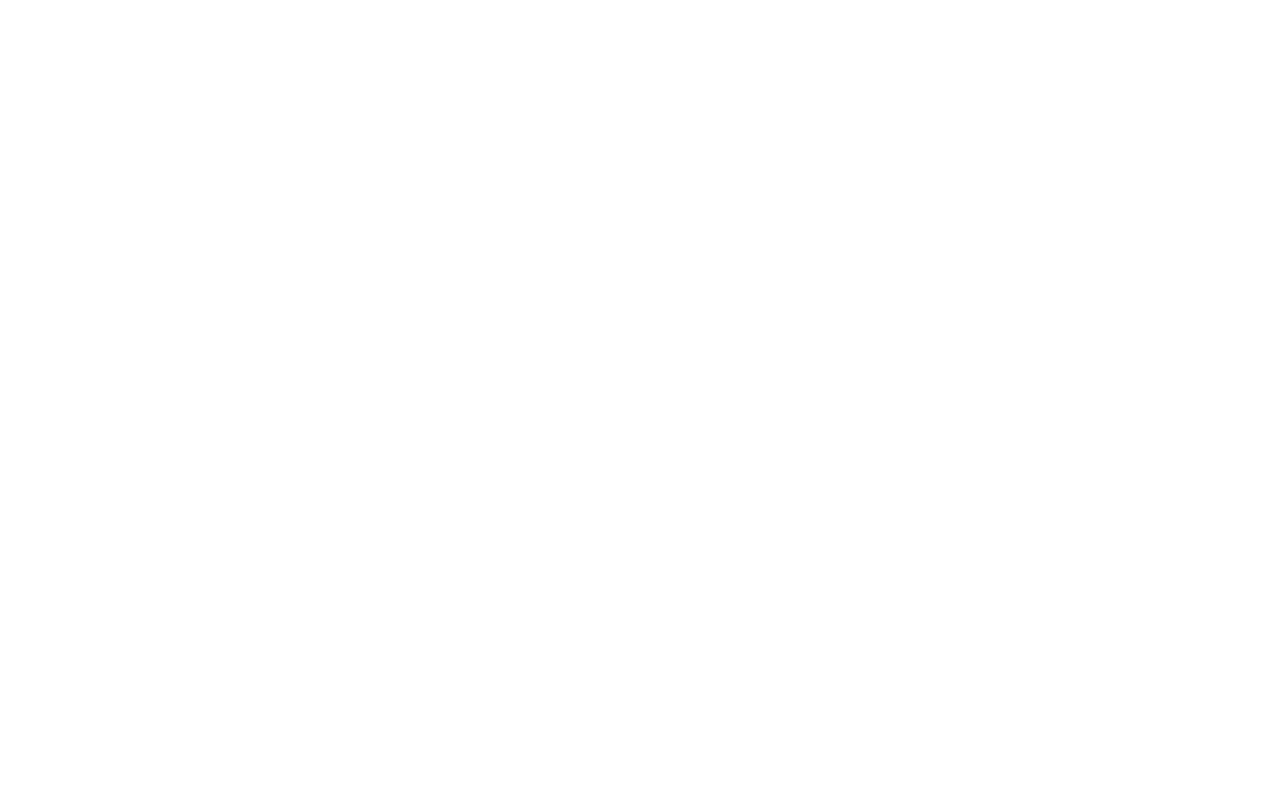
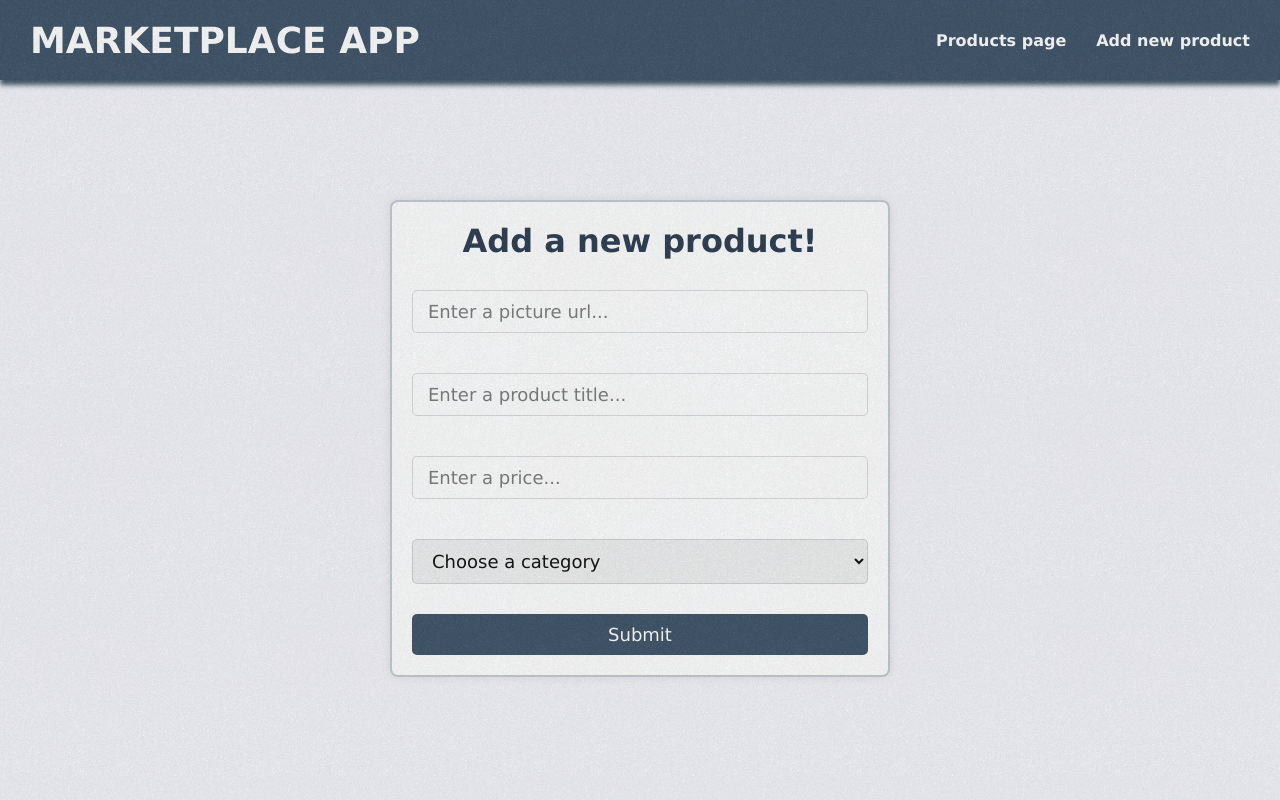
Before and after one commit to LukaZuljevic/Internship-15-WebStore, a React (Vite) app in the folder WebStore/: page /add-product in a window 1280 px wide. Before the commit this address had no page. Built offline with nearby package versions, Linux system fonts and the light colour scheme.

Commit message:
Add form to add a product

```diff
--- a/WebStore/package.json
+++ b/WebStore/package.json
@@ -12,6 +12,7 @@
   "dependencies": {
     "react": "^19.0.0",
     "react-dom": "^19.0.0",
+    "react-hot-toast": "^2.5.2",
     "react-loading-skeleton": "^3.5.0",
     "react-router-dom": "^7.2.0",
     "react-spinners": "^0.15.0"
--- a/WebStore/src/App.tsx
+++ b/WebStore/src/App.tsx
@@ -7,6 +7,8 @@
 import "./components/Filters/CategoryFilter/CategoryFilter.css";
 import "./components/Filters/SearchFilter/SearchFilter.css";
 import "./components/Filters/Filters.css";
+import "./pages/AddNewProductPage/AddNewProductPage.css";
+import "./components/Input/Input.css";
 
 function App() {
   return <AppRouter />;
--- a/WebStore/src/AppRouter.tsx
+++ b/WebStore/src/AppRouter.tsx
@@ -2,6 +2,7 @@
 import { Layout } from "./components/Layout/Layout";
 import { ProductsPage } from "./pages/ProductsPage/ProductsPage";
 import { ProductPage } from "./pages/ProductPage/ProductPage";
+import { AddNewProductPage } from "./pages/AddNewProductPage/AddNewProductPage";
 
 export const AppRouter = () => {
   return (
@@ -10,6 +11,7 @@
         <Route path="/" element={<Layout />}>
           <Route index element={<ProductsPage />} />
           <Route path="/product/:id" element={<ProductPage />} />
+          <Route path="/add-product" element={<AddNewProductPage />} />
         </Route>
       </Routes>
     </Router>
--- a/WebStore/src/api/productsApi.ts
+++ b/WebStore/src/api/productsApi.ts
@@ -1,7 +1,7 @@
 import { Product, FetchedProduct } from "../types/product.ts";
 
 export const fetchProducts = (): Promise<Product[]> => {
-  return fetch("https://fakestoreapi.com/products?limit=15")
+  return fetch("https://fakestoreapi.com/products?limit=20")
     .then((response) => response.json())
     .then((data: FetchedProduct[]) => {
       const formattedProducts: Product[] = data.map(
--- /dev/null
+++ b/WebStore/src/components/Input/Input.css
@@ -0,0 +1,19 @@
+input[name="title"],
+input[name="price"],
+input[name="image"],
+form .category-dropdown {
+  width: 100%;
+  padding: 10px 15px;
+  margin: 10px 0;
+  border: 1px solid rgba(128, 128, 128, 0.295);
+  border-radius: 5px;
+  font-size: 18px;
+  outline: none;
+}
+
+input[name="title"]:focus,
+input[name="price"]:focus,
+input[name="image"]:focus,
+form .category-dropdown:focus {
+  border-color: rgb(52, 73, 94);
+}
--- /dev/null
+++ b/WebStore/src/components/Input/Input.tsx
@@ -0,0 +1,26 @@
+type InputProps = {
+  type: string;
+  placeholder: string;
+  name: string;
+  value: any;
+  onChange: (e: React.ChangeEvent<HTMLInputElement>) => void;
+};
+
+export const Input = ({
+  type,
+  placeholder,
+  name,
+  onChange,
+  value,
+}: InputProps) => {
+  return (
+    <input
+      type={type}
+      placeholder={placeholder}
+      name={name}
+      value={value}
+      onChange={onChange}
+      required
+    ></input>
+  );
+};
--- /dev/null
+++ b/WebStore/src/pages/AddNewProductPage/AddNewProductPage.css
@@ -0,0 +1,32 @@
+#add-product-form {
+  display: flex;
+  flex-direction: column;
+  gap: 20px;
+  padding: 20px;
+  max-width: 500px;
+  margin: 0 auto;
+  background: white;
+  border-radius: 8px;
+  box-shadow: 0 0 10px rgba(0, 0, 0, 0.1);
+  margin-top: 15vh;
+  border: 2px solid rgb(52, 73, 94, 0.3);
+}
+
+button[type="submit"] {
+  background: rgb(52, 73, 94);
+  color: white;
+  font-size: 18px;
+  padding: 10px 15px;
+  border: none;
+  border-radius: 5px;
+  cursor: pointer;
+}
+
+button[type="submit"]:hover {
+  background: rgb(41, 60, 80);
+}
+
+.form-title {
+  text-align: center;
+  color: rgb(31, 50, 70);
+}
--- /dev/null
+++ b/WebStore/src/pages/AddNewProductPage/AddNewProductPage.tsx
@@ -0,0 +1,110 @@
+import { useEffect, useState, useRef } from "react";
+import { CategoryFilter } from "../../components/Filters/CategoryFilter/CategoryFilter";
+import { productCategories } from "../../types/product";
+import { Input } from "../../components/Input/Input";
+import toast, { Toaster } from "react-hot-toast";
+
+type formDataType = {
+  title: string;
+  price: string;
+  category: productCategories;
+  image: string;
+};
+
+export const AddNewProductPage = () => {
+  const [formData, setFormData] = useState<formDataType>({
+    title: "",
+    price: "",
+    category: "" as productCategories,
+    image: "",
+  });
+  const [category, setCategory] = useState<productCategories | "">("");
+  const formRef = useRef<HTMLFormElement>(null);
+
+  const handleInputChange = (e: React.ChangeEvent<HTMLInputElement>) => {
+    setFormData((prevFormData) => ({
+      ...prevFormData,
+      [e.target.name]: e.target.value,
+    }));
+  };
+
+  const handleFormSubmit = (e: React.FormEvent<HTMLFormElement>) => {
+    e.preventDefault();
+
+    const error = validateForm();
+    if (error) {
+      toast.error(error);
+      return;
+    }
+
+    const storedProducts = localStorage.getItem("products");
+    const productsList: formDataType[] = storedProducts
+      ? JSON.parse(storedProducts)
+      : [];
+
+    productsList.push(formData);
+    localStorage.setItem("products", JSON.stringify(productsList));
+
+    formRef.current?.reset();
+
+    setFormData({
+      title: "",
+      price: "",
+      category: "" as productCategories,
+      image: "",
+    });
+
+    toast.success("New product successfully added");
+  };
+
+  useEffect(() => {
+    setFormData((prevFormData) => ({
+      ...prevFormData,
+      ["category"]: category as productCategories,
+    }));
+  }, [category]);
+
+  const validateForm = () => {
+    if (!formData.title || !formData.category || !formData.image)
+      return "All fields required";
+
+    const price = Number(formData.price);
+    if (isNaN(price) || price <= 0)
+      return "Price must be a number greater than 0";
+
+    return null;
+  };
+  return (
+    <form
+      id="add-product-form"
+      onSubmit={(e) => handleFormSubmit(e)}
+      ref={formRef}
+    >
+      <h1 className="form-title">Add a new product!</h1>
+      <Input
+        type="url"
+        placeholder="Enter a picture url..."
+        name="image"
+        value={formData.image}
+        onChange={(e) => handleInputChange(e)}
+      />
+      <Input
+        type="text"
+        placeholder="Enter a product title..."
+        name="title"
+        value={formData.title}
+        onChange={(e) => handleInputChange(e)}
+      />
+      <Input
+        type="number"
+        placeholder="Enter a price..."
+        name="price"
+        value={formData.price}
+        onChange={(e) => handleInputChange(e)}
+      />
+      <CategoryFilter setCategory={setCategory} />
+      <button type="submit">Submit</button>
+      <Toaster />
+    </form>
+  );
+};
```
Also changed, not shown: WebStore/src/components/Layout/Layout.css (line endings or trailing spaces), 1 other file (tests, documents, lock files or other folders).
